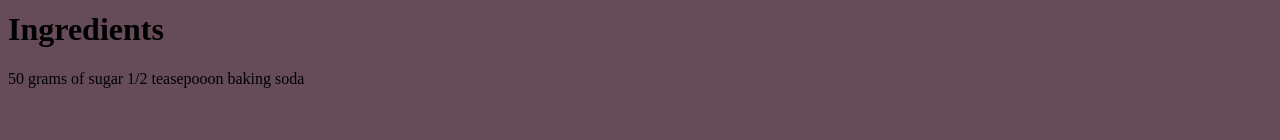
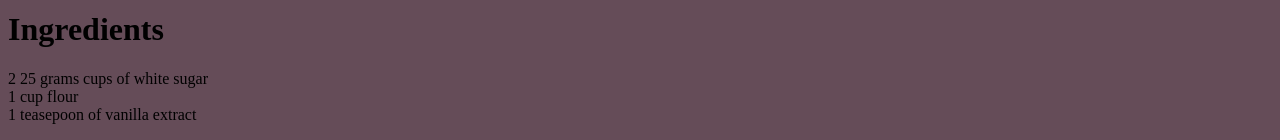
Before and after one commit to Isa-is-on-fire/y7website, a plain HTML site: page index.html in a window 1280 px wide. Shown: the part 786-926 px from the top of the page. Before the commit the page ends 890 px from the top, so only its background shows below. Drawn offline with Linux system fonts and the light colour scheme.

Commit message:
Update index.html

```diff
--- a/index.html
+++ b/index.html
@@ -18,7 +18,9 @@ This is how you make a delicious cookie that will melt in your mouth as you eat
 
 <h1>Ingredients</h1>
 
-<p>50 grams of sugar 1/2 teasepooon baking soda </p>
+<p> 2 25 grams cups of white sugar<br>
+    1 cup flour<br>
+    1 teasepoon of vanilla extract<br>
 
 
 
```
